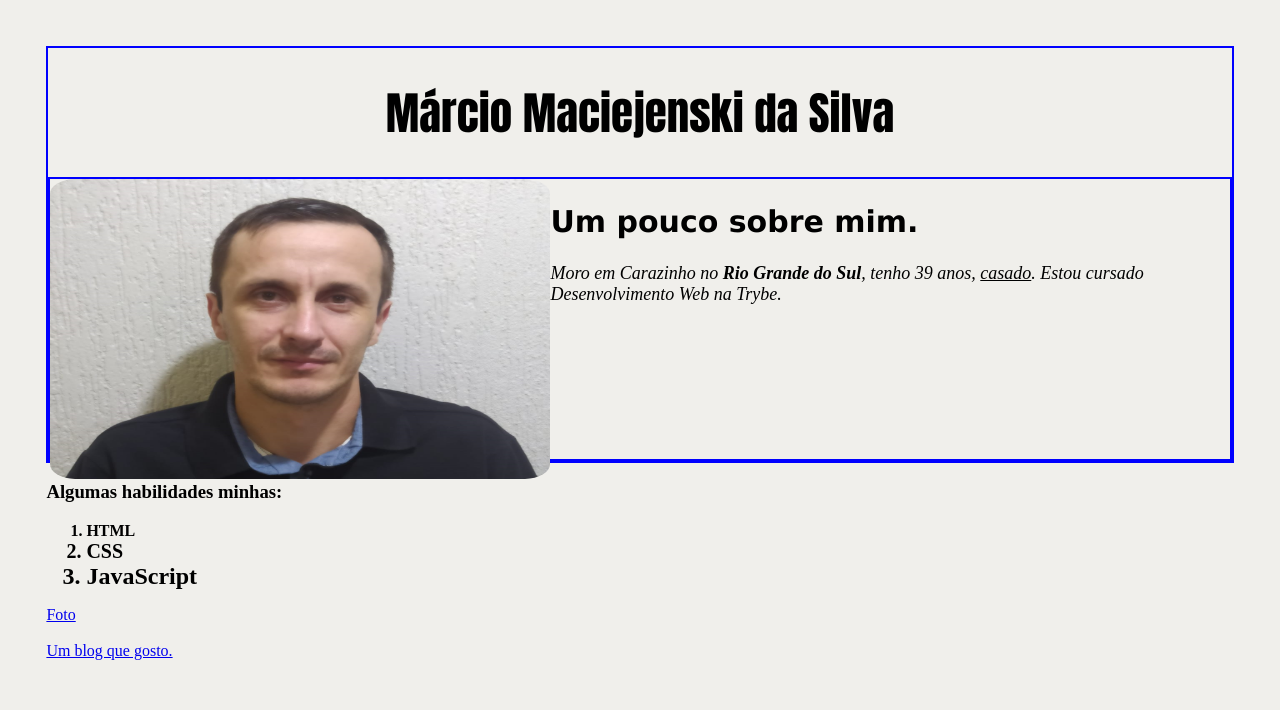
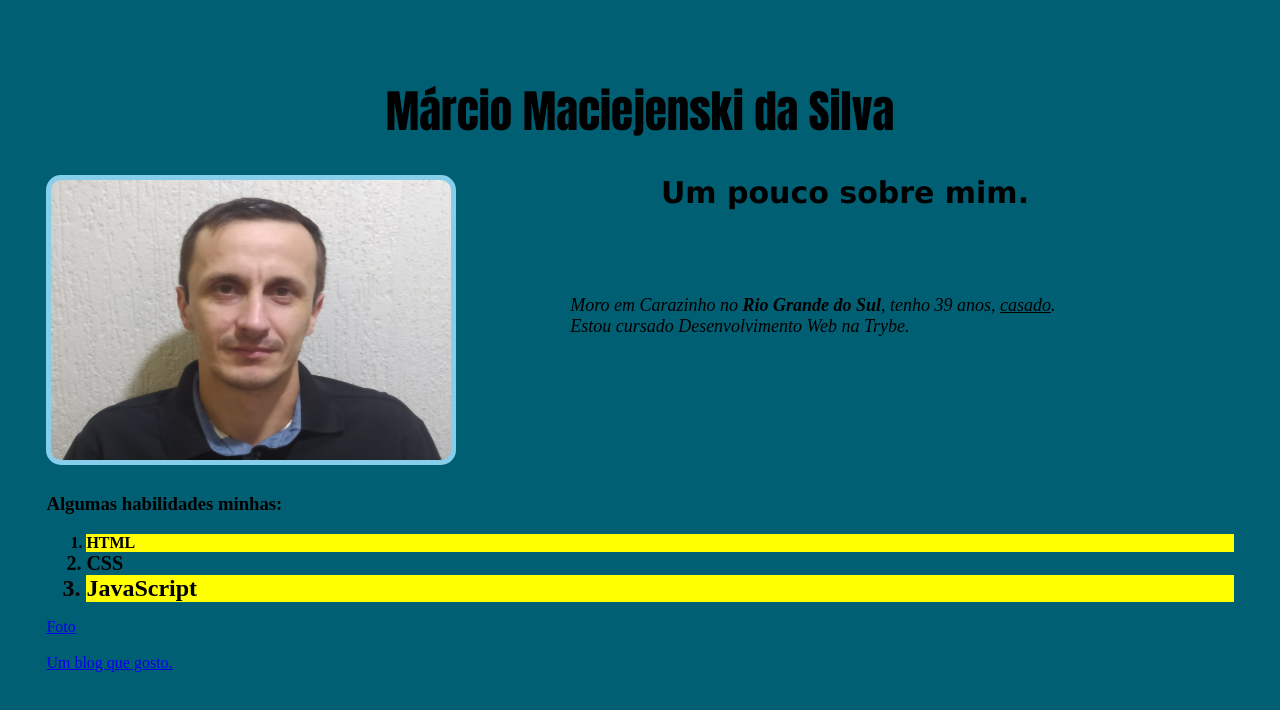
Before and after one commit to MarcioMaciejenski/MarcioMaciejenski.github.io, a plain HTML site: page index.html in a window 1280 px wide. Drawn offline with Linux system fonts and the light colour scheme.

Commit message:
Colocado cor de fundo na foto, estilo nos itens impares da lista

```diff
--- a/index.html
+++ b/index.html
@@ -10,13 +10,13 @@
 </head>
 
 <body>
-    <div>
+    <div> <!-- Bloco pai que contém título, foto e descrição sobre Márcio-->
         <h1>Márcio Maciejenski da Silva</h1>
+        <!--Bloco filho que contém foto e descrição-->
         <div class="div-imagem">
-            <img id="foto" src="./IMG-20211220-WA0016.png" alt="Uma foto atualizada de Márcio Maciejenski da Silva"
-                width="500px">
+            <img id="foto" src="./IMG-20211220-WA0016.png" alt="Uma foto atualizada de Márcio Maciejenski da Silva">
             <h2>Um pouco sobre mim.</h2>
-            <p>Moro em Carazinho no <strong>Rio Grande do Sul</strong>, tenho 39 anos, <u> casado</u>. Estou cursado
+            <p>Moro em Carazinho no <strong>Rio Grande do Sul</strong>, tenho 39 anos, <u> casado</u>. <br>Estou cursado
                 Desenvolvimento Web na Trybe.
             </p>
         </div>
--- a/style.css
+++ b/style.css
@@ -1,5 +1,5 @@
 body {
-    background-color: #F0EFEB;
+    background-color: #005F73;
     padding: 3%;
 }
 
@@ -13,11 +13,16 @@ h1 {
 h2{
     font-family: 'Lucida Sans', 'Lucida Sans Regular', 'Lucida Grande', 'Lucida Sans Unicode', Geneva, Verdana, sans-serif;
     font-size: 30px;
+    text-align: center;
 }
 
 p {
     font-style: oblique;
     font-size: 18px;
+    position: absolute;
+    top: 34%;
+    right: 15%;
+
 }
 
 .habilidade1 {
@@ -31,17 +36,22 @@ p {
      font-size: 24px;
  }
 
- div {
-     border: 2px solid blue;
- }
-
  #foto {
      float: left;
-     height: 300px;
-     border-radius: 5%;
+     height: 280px;
+     width: 400px;
+     padding: 5px;
+     border-radius: 15px;
+     background-color: skyblue;
+
  }
 
  .div-imagem {
-     height: 280px;
+     height: 300px;
+     position: relative;
+ }
 
+  /*coloca estilo nos itens ímpares da list (odd). Para itens pares usar (even) */
+ ol li:nth-child(odd) {
+     background-color: yellow;
  }
```
